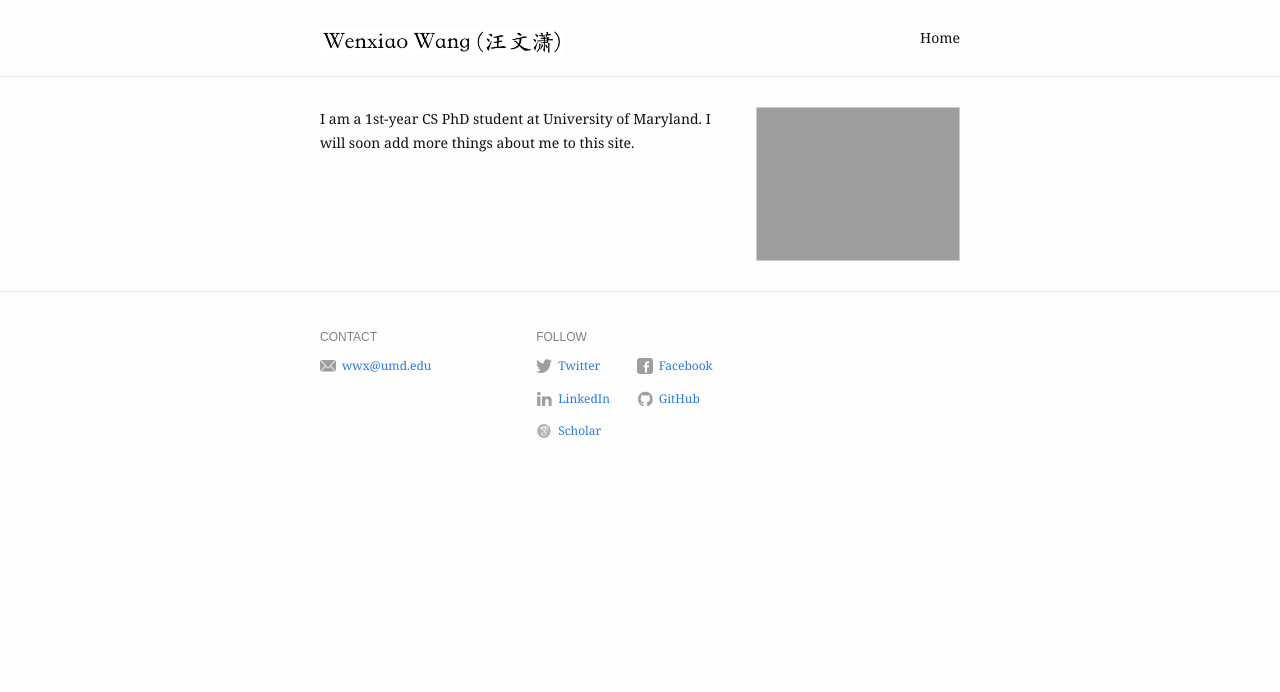
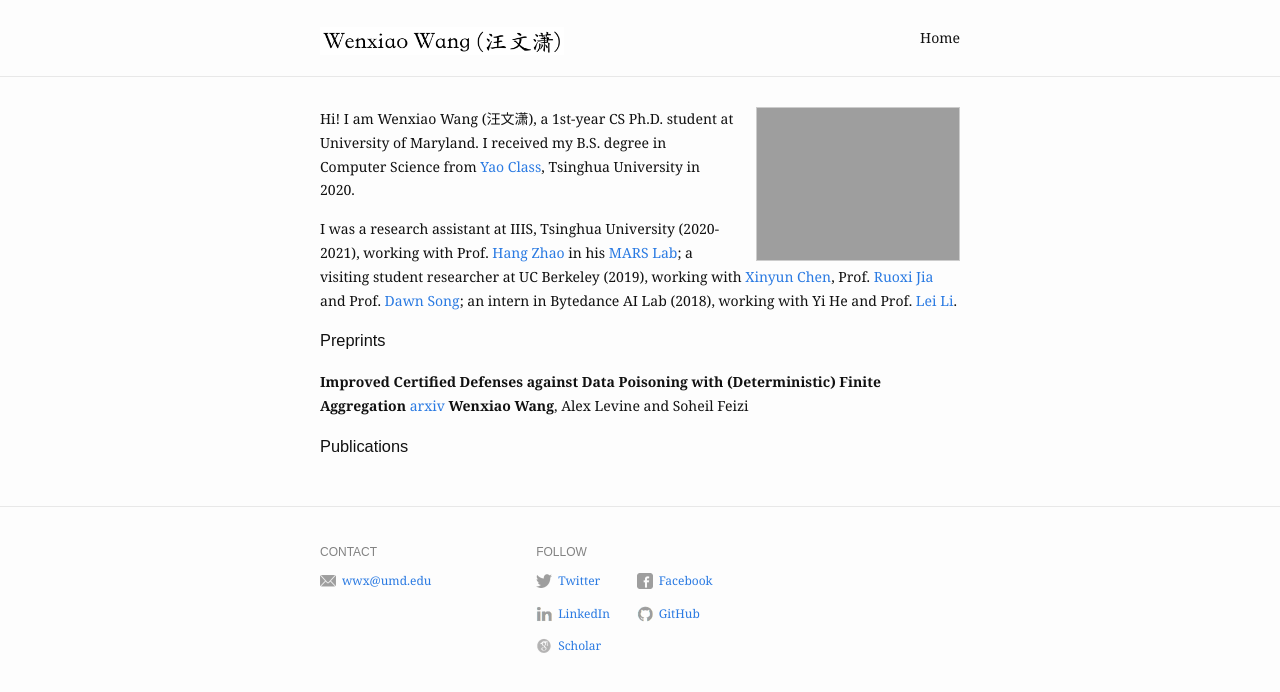
Before and after one commit to wangwenxiao/wangwenxiao.github.io, a Jekyll site: the page built from index.md, in a window 1280 px wide. Shown: the top 692 px of the page. Built offline with Jekyll 4.4.1, drawn with Linux system fonts in a browser that asks for light colours.

Commit message:
updating

```diff
--- a/index.md
+++ b/index.md
@@ -5,6 +5,14 @@ profile_picture:
   alt: website picture
 ---
 
-<p>
-I am a 1st-year CS PhD student at University of Maryland. I will soon add more things about me to this site.
-</p>
+
+
+Hi! I am Wenxiao Wang (汪文潇), a 1st-year CS Ph.D. student at University of Maryland. I received my B.S. degree in Computer Science from [Yao Class](https://iiis.tsinghua.edu.cn/en/yaoclass/), Tsinghua University in 2020.
+
+I was a research assistant at IIIS, Tsinghua University (2020-2021), working with Prof. [Hang Zhao](https://hangzhaomit.github.io) in his [MARS Lab](http://group.iiis.tsinghua.edu.cn/~marslab/#/); a visiting student researcher at UC Berkeley (2019), working with [Xinyun Chen](https://jungyhuk.github.io), Prof. [Ruoxi Jia](https://ruoxijia.info) and Prof. [Dawn Song](https://people.eecs.berkeley.edu/~dawnsong/); an intern in Bytedance AI Lab (2018), working with Yi He and Prof. [Lei Li](https://sites.cs.ucsb.edu/~lilei/).
+
+### Preprints
+**Improved Certified Defenses against Data Poisoning with (Deterministic) Finite Aggregation** [arxiv](https://arxiv.org/pdf/2202.02628.pdf)
+**Wenxiao Wang**, Alex Levine and Soheil Feizi
+
+### Publications
```
